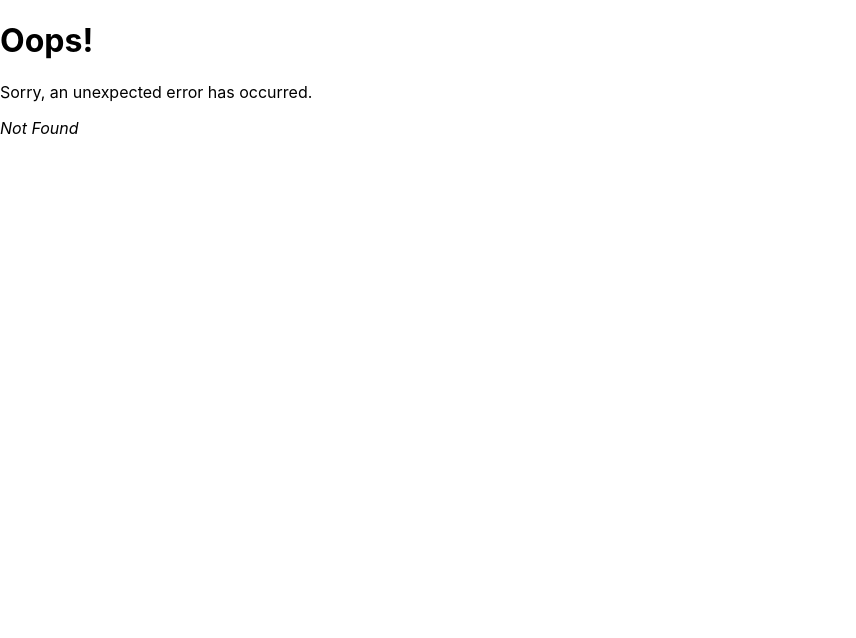
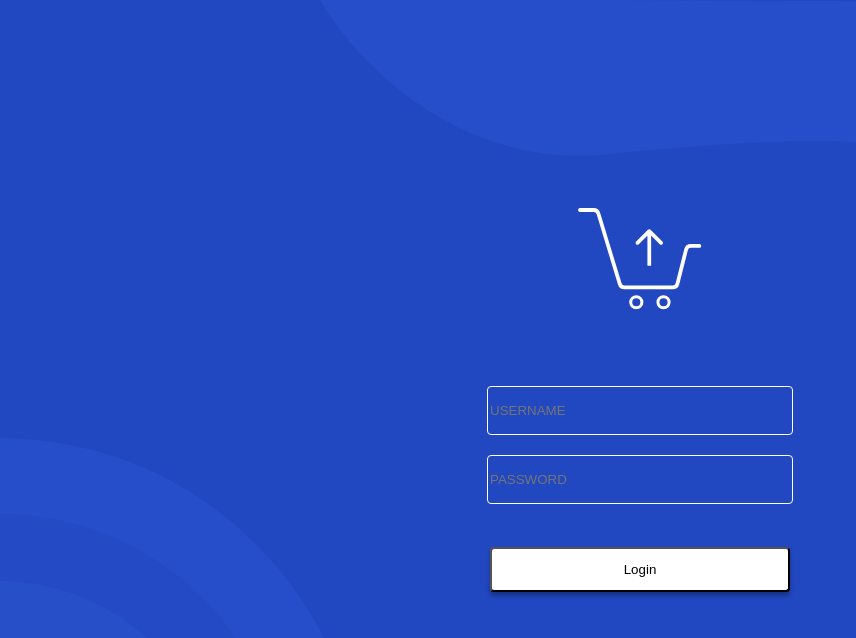
Before and after one commit to etneMr/ecommerce, a React (Create React App) app: page /login in a window 1280 px wide. Before the commit this address had no page. Shown: the top 638 px of the page, without its empty margins (0-856 px from the left). Built offline with nearby package versions, Linux system fonts and the light colour scheme.

Commit message:
master login state

```diff
--- a/package.json
+++ b/package.json
@@ -11,6 +11,7 @@
     "prop-types": "^15.8.1",
     "react": "^18.2.0",
     "react-dom": "^18.2.0",
+    "react-hook-form": "^7.45.2",
     "react-redux": "^8.1.1",
     "react-router-dom": "^6.14.1",
     "react-scripts": "5.0.1",
--- /dev/null
+++ b/src/presentation/components/Login/Login.css
@@ -0,0 +1,94 @@
+#login {
+    position: fixed;
+    top: 0;
+    height: 100%;
+    width: 100%;
+
+    background: rgba(0, 0, 0, 0.20);
+    background-color: #2148C0;
+}
+
+#login .login-form {
+    background-color: #2148C0;
+    height: 100%;
+    /* width: 100%; */
+    display: flex;
+    flex-flow: wrap column;
+    justify-content: center;
+    align-items: center;
+    z-index: 10;
+}
+
+.login-form input[type="text"] {
+    z-index: 10;
+    width: 300px;
+    height: 45px;
+    flex-shrink: 0;
+    border-radius: 4px;
+    border: 1px solid #FFF;
+    background: none;
+    margin-top: 71.5px;
+    color: #FFF;
+    margin-bottom: 20px;
+}
+
+.login-form input[type="password"] {
+    width: 300px;
+    height: 45px;
+    flex-shrink: 0;
+    border-radius: 4px;
+    margin-bottom: 43px;
+    color: #FFF;
+    z-index: 10;
+    border: 1px solid #FFF;
+    background: none;
+}
+
+.login-form input[type="submit"] {
+    border-radius: 4px;
+    background: #FFF;
+    box-shadow: 0px 4px 4px 0px rgba(0, 0, 0, 0.30);
+    width: 300px;
+    height: 45px;
+    z-index: 10;
+    flex-shrink: 0;
+}
+
+#login .background-circle {
+    position: fixed;
+    left: 0;
+    bottom: 0;
+}
+
+.background-circle .background-circle-1 {
+    width: 724px;
+    height: 724px;
+    flex-shrink: 0;
+    border-radius: 724px;
+    background: #264ECA;
+    position: fixed;
+    left: -362px;
+    bottom: -362px;
+}
+
+.background-circle .background-circle-2 {
+    width: 572px;
+    height: 572px;
+    flex-shrink: 0;
+    border-radius: 572px;
+    background: #244BC5;
+    position: fixed;
+    left: -286px;
+    bottom: -286px;
+}
+
+.background-circle .background-circle-3 {
+    width: 438px;
+    height: 438px;
+    flex-shrink: 0;
+    border-radius: 438px;
+    background: #274FC7;
+    position: fixed;
+    left: -219px;
+    bottom: -219px;
+}
--- /dev/null
+++ b/src/presentation/components/Login/Login.jsx
@@ -0,0 +1,63 @@
+import React from "react";
+import './Login.css'
+import { apiAuth } from "../../services/axios/axoisRepo";
+import { login } from "../../redux/reducers/user";
+import { useDispatch, useSelector } from "react-redux";
+import { useForm } from "react-hook-form"
+import { Navigate } from "react-router-dom";
+
+export default function Login() {
+    const { user } = useSelector((state) => state.user);
+    const dispath = useDispatch();
+    const { register, handleSubmit } = useForm({
+        defaultValues: {
+            username: '',
+            password: ''
+        }
+    })
+
+    const submitForm = (data) => {
+        const submission = {
+            username: data.username,
+            password: data.password
+        }
+        // transform email string to lowercase to avoid case sensitivity issues in login
+        apiAuth.login(JSON.stringify(submission)).then((response) => {
+            dispath(login({ token: response.data.token, user: response.data }));
+        }).catch((err) =>
+            console.log(err))
+    }
+
+    return (
+        <>
+            {
+                (user !== undefined) && (
+                    <Navigate to="/" replace={true} />
+                )
+            }
+            <div id="login">
+                <svg xmlns="http://www.w3.org/2000/svg" height="100vh" viewBox="0 0 865 720" fill="none" style={{ position: "fixed", right: "0" }}>
+                    <path d="M257.5 139C121.9 151.8 29.6667 51 0.5 -1L864.5 2.5V720.5H768C469.2 682.5 519.5 531 582 460C618.5 410.167 684.5 290.1 656.5 208.5C621.5 106.5 427 123 257.5 139Z" fill="#264ECA" />
+                </svg>
+                <div className="background-circle">
+                    <div className="background-circle-1"></div>
+                    <div className="background-circle-2"></div>
+                    <div className="background-circle-3"></div>
+                </div>
+                <form className="login-form" method="post" onSubmit={handleSubmit(submitForm)}>
+                    <div>
+                        <svg xmlns="http://www.w3.org/2000/svg" width="124" height="102" viewBox="0 0 124 102" fill="none">
+                            <path d="M2 2H15.6523C17.8311 2 19.7535 3.42651 20.3871 5.51343L41.7596 75.9005C42.3932 77.9874 44.3156 79.4139 46.4942 79.4139H94.6487C96.9129 79.4139 98.8889 77.8753 99.4455 75.6779L108.068 41.6561C108.624 39.4586 110.6 37.9201 112.865 37.9201H121.386" stroke="white" strokeWidth="3.75648" strokeLinecap="round" />
+                            <path d="M72.5933 21.7428C71.8686 21.0174 70.6937 21.0174 69.969 21.7428L58.159 33.5667C57.4344 34.2923 57.4344 35.4686 58.159 36.1942C58.8837 36.9197 60.0588 36.9197 60.7835 36.1942L71.2811 25.6842L81.7788 36.1942C82.5035 36.9197 83.6785 36.9197 84.4032 36.1942C85.1279 35.4686 85.1279 34.2923 84.4032 33.5667L72.5933 21.7428ZM73.1369 57.7381V23.0566H69.4254V57.7381H73.1369Z" fill="white" />
+                            <path d="M58.2909 99.8512C61.3656 99.8512 63.8581 97.3557 63.8581 94.2774C63.8581 91.1991 61.3656 88.7036 58.2909 88.7036C55.2162 88.7036 52.7236 91.1991 52.7236 94.2774C52.7236 97.3557 55.2162 99.8512 58.2909 99.8512Z" stroke="white" strokeWidth="3.00518" />
+                            <path d="M85.5085 99.8512C88.5832 99.8512 91.0757 97.3557 91.0757 94.2774C91.0757 91.1991 88.5832 88.7036 85.5085 88.7036C82.4338 88.7036 79.9412 91.1991 79.9412 94.2774C79.9412 97.3557 82.4338 99.8512 85.5085 99.8512Z" stroke="white" strokeWidth="3.00518" />
+                        </svg>
+                    </div>
+                    <input type="text" placeholder="USERNAME" {...register('username')} />
+                    <input type="password" placeholder="PASSWORD" {...register('password')} />
+                    <input type="submit" name="login" value="Login" />
+                </form>
+            </div>
+        </>
+    );
+}
--- a/src/presentation/components/ProductCard/index.html
+++ b/src/presentation/components/ProductCard/index.html
@@ -2,20 +2,34 @@
 <html lang="en">
 
 <head>
+    <meta charset="utf-8">
+    <title>HTML</title>
     <style>
-
+        html,
+        #login {
+            width: 100%;
+            height: 100%;
+            /* object-fit: fill; */
+            /* overflow: hidden; */
+            margin: 0;
+        }
     </style>
-    <meta charset="UTF-8">
-    <meta name="viewport" content="width=device-width, initial-scale=1.0">
-    <title>Document</title>
 </head>
 
 <body>
-    <div className="product-detail">
-        <div className="product-name">{name}</div>
-        <span className="product-description">{description}</span>
-        <div className="product-price">{currency} {price} {(basePrice !== price) && <span
-                className="product-base-price">{currency} {basePrice}</span>}</div>
+    <div id="login">
+        <!-- <svg xmlns="http://www.w3.org/2000/svg" height="100vh" viewBox="0 0 865 720" fill="none" style={{
+position: "fixed" , right: "0" }}>
+            <path
+                d="M257.5 139C121.9 151.8 29.6667 51 0.5 -1L864.5 2.5V720.5H768C469.2 682.5 519.5 531 582 460C618.5 410.167 684.5 290.1 656.5 208.5C621.5 106.5 427 123 257.5 139Z"
+                fill="#264ECA" />
+        </svg> -->
+        <div className="background-circle">
+            <div className="background-circle-1"></div>
+            <div className="background-circle-2"></div>
+            <div className="background-circle-3"></div>
+        </div>
+
     </div>
 </body>
 
--- a/src/presentation/components/common/Header/Header.jsx
+++ b/src/presentation/components/common/Header/Header.jsx
@@ -6,10 +6,14 @@ import { useSelector, useDispatch } from "react-redux";
 import { ImageLogo } from '../../../constants';
 import { apiProduct } from "../../../services/axios/axoisRepo";
 import { updateCart, removeFromCart } from "../../../redux/reducers/cart";
+import { logout } from "../../../redux/reducers/user";
+import { useNavigate } from "react-router-dom";
 
 export function Header() {
     const ref = React.useRef(null);
     const refBackground = React.useRef(null)
+    const navigate = useNavigate();
+
     function handleShoppingCart() {
         ref.current.style.visibility = "visible";
         refBackground.current.style.visibility = "visible";
@@ -24,7 +28,18 @@ export function Header() {
         dispath(removeFromCart(productId));
     }
 
+    function authCallback(user) {
+        if (user) {
+            dispath(logout());
+            navigate("/login");
+        } else {
+            console.log("User not logged")
+            navigate("/login");
+        }
+    }
+
     const { list } = useSelector((state) => state.cart);
+    const { user } = useSelector((state) => state.user);
     const dispath = useDispatch();
     React.useEffect(() => {
         const fetchData = async () => {
@@ -78,7 +93,7 @@ export function Header() {
                 </div>
 
                 <div id="header-icon">
-                    <div className="icon">
+                    <div className="icon" onClick={() => authCallback(user)}>
                         <svg xmlns="http://www.w3.org/2000/svg" width="28" height="28" viewBox="0 0 28 28" fill="none">
                             <path d="M23.3333 14V8.16669H25.6666V15.1667H23.3333M23.3333 19.8334H25.6666V17.5H23.3333M11.6666 15.1667C14.7816 15.1667 21 16.73 21 19.8334V23.3334H2.33331V19.8334C2.33331 16.73 8.55165 15.1667 11.6666 15.1667ZM11.6666 4.66669C12.9043 4.66669 14.0913 5.15835 14.9665 6.03352C15.8416 6.90869 16.3333 8.09568 16.3333 9.33335C16.3333 10.571 15.8416 11.758 14.9665 12.6332C14.0913 13.5084 12.9043 14 11.6666 14C10.429 14 9.24198 13.5084 8.36682 12.6332C7.49164 11.758 6.99998 10.571 6.99998 9.33335C6.99998 8.09568 7.49164 6.90869 8.36682 6.03352C9.24198 5.15835 10.429 4.66669 11.6666 4.66669ZM11.6666 17.3834C8.20165 17.3834 4.54998 19.0867 4.54998 19.8334V21.1167H18.7833V19.8334C18.7833 19.0867 15.1316 17.3834 11.6666 17.3834ZM11.6666 6.88335C11.0169 6.88335 10.3937 7.14148 9.93424 7.60094C9.47477 8.06041 9.21665 8.68357 9.21665 9.33335C9.21665 9.98313 9.47477 10.6063 9.93424 11.0658C10.3937 11.5252 11.0169 11.7834 11.6666 11.7834C12.3164 11.7834 12.9396 11.5252 13.3991 11.0658C13.8585 10.6063 14.1166 9.98313 14.1166 9.33335C14.1166 8.68357 13.8585 8.06041 13.3991 7.60094C12.9396 7.14148 12.3164 6.88335 11.6666 6.88335Z" fill="black" />
                         </svg>
@@ -156,9 +171,9 @@ function ShoppingCart({ listProducts, callBack, remove }) {
                             </td>
                         </tr>
                         <tr className="shopping-cart-devider"></tr>
-                        <tr className="list-shopping-product">
-                            {rows}
-                        </tr>
+                        {/* <div className="list-shopping-product"> */}
+                        {rows}
+                        {/* </div> */}
                     </tbody>
                 </table>
             </div>
--- /dev/null
+++ b/src/presentation/redux/reducers/user.jsx
@@ -0,0 +1,37 @@
+import { createSlice } from "@reduxjs/toolkit"
+
+const initialState = {
+    user: undefined,
+    token: ""
+}
+
+const userSlice = createSlice({
+    name: "user",
+    initialState: initialState,
+    reducers: {
+        login: (state, action) => {
+            state.token = action.payload.token;
+            state.user = action.payload.user;
+        },
+        logout: (state) => {
+            state.user = undefined;
+            state.token = '';
+        }
+    },
+    // extraReducers: (builder) => {
+    //     builder.addCase(loginUser.pending, (state) => {
+
+    //     });
+    //     builder.addCase(loginUser.fulfilled, (state, { payload }) => {
+    //         state.token = payload.token;
+    //         state.user = payload
+    //     });
+    //     builder.addCase(loginUser.rejected, (state, { payload }) => {
+
+    //     });
+    // }
+})
+
+export const { login, logout } = userSlice.actions;
+
+export default userSlice.reducer
--- a/src/presentation/redux/store.jsx
+++ b/src/presentation/redux/store.jsx
@@ -2,13 +2,15 @@ import { configureStore } from '@reduxjs/toolkit'
 import shopFilterReducer from './reducers/shopFilter';
 import productReducer from './reducers/product';
 import cartReducer from './reducers/cart';
+import userReducer from './reducers/user';
 // ...
 
 const store = configureStore({
     reducer: {
         shopFilter: shopFilterReducer,
         product: productReducer,
-        cart: cartReducer
+        cart: cartReducer,
+        user: userReducer
     },
 })
 
--- a/src/presentation/routes/index.jsx
+++ b/src/presentation/routes/index.jsx
@@ -6,6 +6,7 @@ import ErrorPage from '../components/Error/Error'
 import Product from '../components/Product/Product'
 import Cart from '../components/Cart/Cart'
 import Checkout from '../components/Checkout/Checkout'
+import Login from '../components/Login/Login'
 import { ProductComparison } from '../components/ProductComparison/Productcomparison'
 import {
     createBrowserRouter,
@@ -17,6 +18,12 @@ export const router = createBrowserRouter(
             path: '/',
             element: <Home />,
             errorElement: <ErrorPage />
+        },
+        {
+            path: '/login',
+            element: <Login />,
+            errorElement: <ErrorPage />,
+            // action: loginAction
         },
         {
             path: '/shop',
--- a/src/presentation/services/axios/axoisRepo.jsx
+++ b/src/presentation/services/axios/axoisRepo.jsx
@@ -13,3 +13,15 @@ export const apiProduct = {
         return await axios.get(url, params);
     }
 };
+
+export const apiAuth = {
+    login: async (params) => {
+        let config = {
+            headers: {
+                'Content-Type': 'application/json',
+            }
+        }
+        const url = AppConstant.baseUrl + 'auth/login';
+        return await axios.post(url, params, config);
+    }
+}
```
Also changed, not shown: src/presentation/redux/actions/auth.jsx (added, +46 -0 lines), 1 other file (tests, documents, lock files or other folders).
